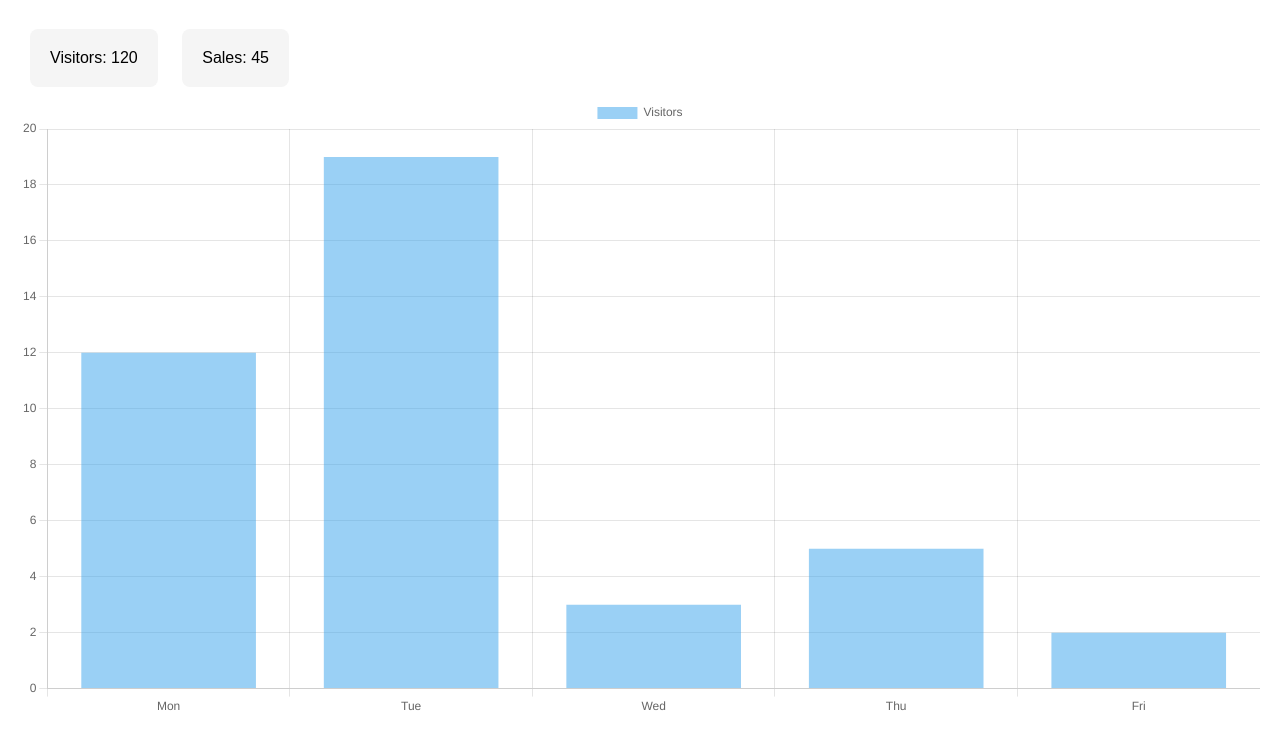
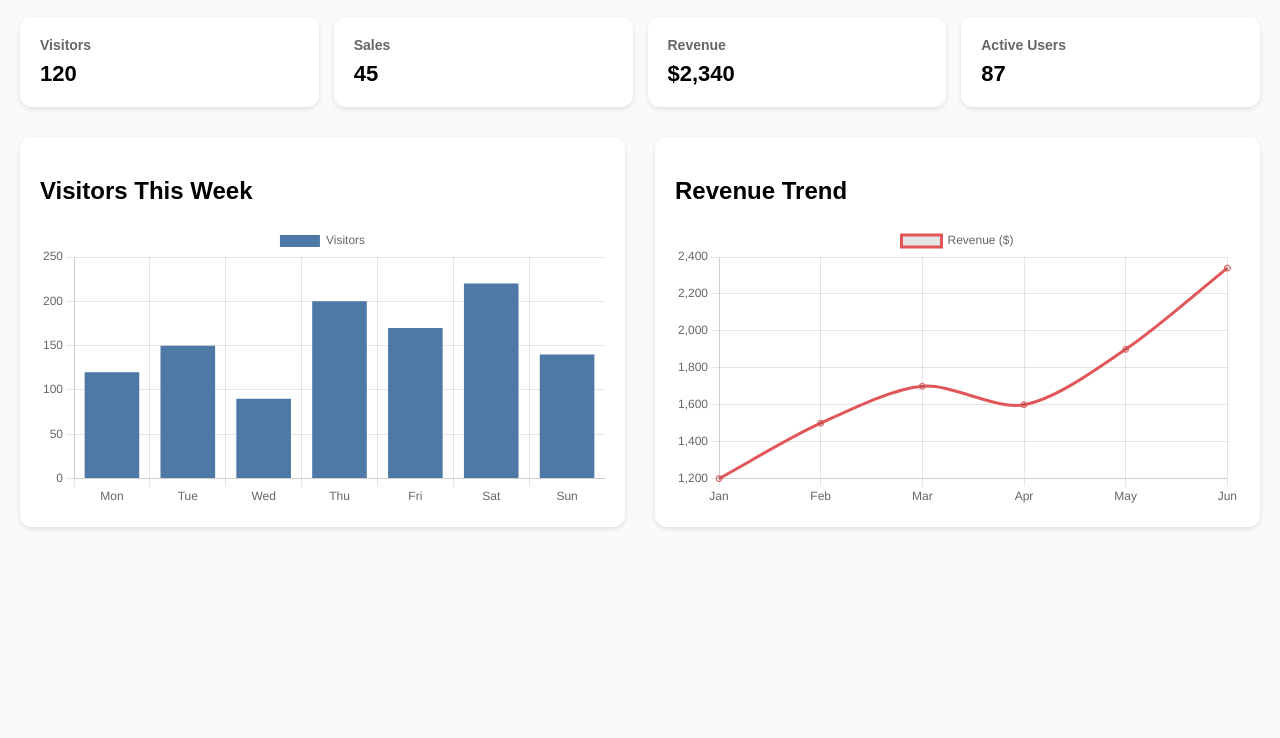
Before and after one commit to Festchi-Studio/DataDash, a plain HTML site: page index.html in a window 1280 px wide. Shown: the part 62-800 px from the top of the page. Drawn offline with nearby package versions, Linux system fonts and the light colour scheme.

Commit message:
Update index.html

```diff
--- a/index.html
+++ b/index.html
@@ -5,25 +5,84 @@
   <meta name="viewport" content="width=device-width, initial-scale=1.0" />
   <title>My Dashboard</title>
   <style>
-    body { font-family: Arial, sans-serif; margin: 20px; }
-    .card { padding: 20px; margin: 10px; border-radius: 8px; background: #f5f5f5; display: inline-block; }
+    body { font-family: Arial, sans-serif; margin: 20px; background: #fafafa; }
+    h1 { margin-bottom: 20px; }
+    .cards { display: flex; gap: 15px; flex-wrap: wrap; margin-bottom: 30px; }
+    .card { flex: 1; min-width: 180px; background: white; padding: 20px; border-radius: 12px;
+            box-shadow: 0 2px 5px rgba(0,0,0,0.1); }
+    .card h2 { margin: 0; font-size: 14px; color: #666; }
+    .card p { margin: 8px 0 0; font-size: 22px; font-weight: bold; }
+    .charts { display: flex; flex-wrap: wrap; gap: 30px; }
+    .chart-container { flex: 1; min-width: 300px; background: white; padding: 20px; border-radius: 12px;
+                       box-shadow: 0 2px 5px rgba(0,0,0,0.1); }
+    canvas { width: 100% !important; height: auto !important; }
   </style>
 </head>
 <body>
   <h1>📊 My Dashboard</h1>
-  <div class="card">Visitors: <span id="visitors">120</span></div>
-  <div class="card">Sales: <span id="sales">45</span></div>
 
-  <canvas id="chart" width="400" height="200"></canvas>
+  <!-- Summary Cards -->
+  <div class="cards">
+    <div class="card">
+      <h2>Visitors</h2>
+      <p id="visitors">120</p>
+    </div>
+    <div class="card">
+      <h2>Sales</h2>
+      <p id="sales">45</p>
+    </div>
+    <div class="card">
+      <h2>Revenue</h2>
+      <p id="revenue">$2,340</p>
+    </div>
+    <div class="card">
+      <h2>Active Users</h2>
+      <p id="users">87</p>
+    </div>
+  </div>
 
+  <!-- Charts Section -->
+  <div class="charts">
+    <div class="chart-container">
+      <h2>Visitors This Week</h2>
+      <canvas id="visitorsChart"></canvas>
+    </div>
+    <div class="chart-container">
+      <h2>Revenue Trend</h2>
+      <canvas id="revenueChart"></canvas>
+    </div>
+  </div>
+
+  <!-- Chart.js -->
   <script src="https://cdn.jsdelivr.net/npm/chart.js"></script>
   <script>
-    const ctx = document.getElementById('chart').getContext('2d');
-    new Chart(ctx, {
+    // Visitors by weekday (Bar Chart)
+    const ctxVisitors = document.getElementById('visitorsChart').getContext('2d');
+    new Chart(ctxVisitors, {
       type: 'bar',
       data: {
-        labels: ['Mon', 'Tue', 'Wed', 'Thu', 'Fri'],
-        datasets: [{ label: 'Visitors', data: [12, 19, 3, 5, 2] }]
+        labels: ['Mon', 'Tue', 'Wed', 'Thu', 'Fri', 'Sat', 'Sun'],
+        datasets: [{
+          label: 'Visitors',
+          data: [120, 150, 90, 200, 170, 220, 140],
+          backgroundColor: '#4e79a7'
+        }]
+      }
+    });
+
+    // Revenue trend (Line Chart)
+    const ctxRevenue = document.getElementById('revenueChart').getContext('2d');
+    new Chart(ctxRevenue, {
+      type: 'line',
+      data: {
+        labels: ['Jan', 'Feb', 'Mar', 'Apr', 'May', 'Jun'],
+        datasets: [{
+          label: 'Revenue ($)',
+          data: [1200, 1500, 1700, 1600, 1900, 2340],
+          borderColor: '#e15759',
+          fill: false,
+          tension: 0.3
+        }]
       }
     });
   </script>
```
